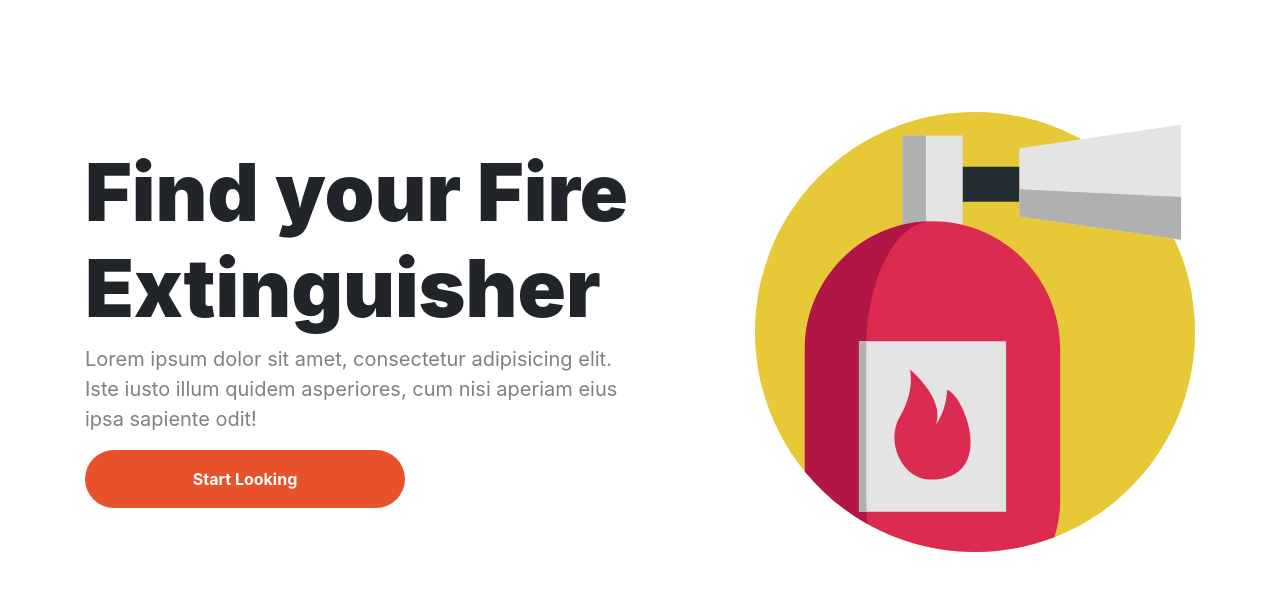
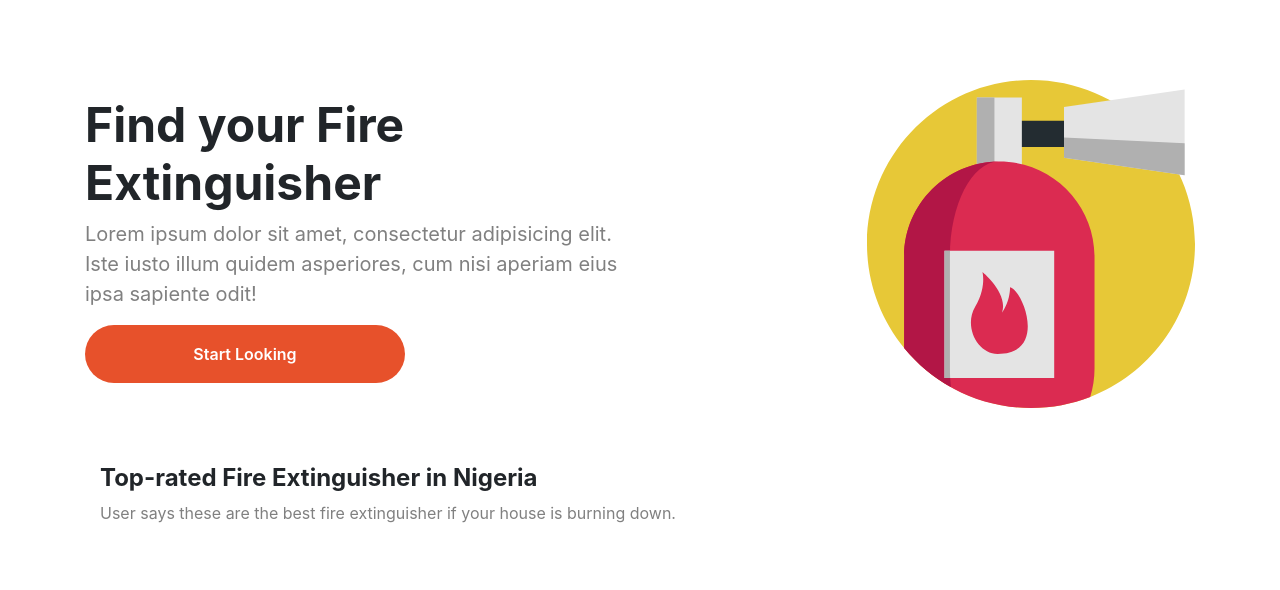
Before and after one commit to Adedipupo/fireEx, a Nuxt app: page / in a window 1280 px wide. Shown: the top 590 px of the page. Built offline with nearby package versions, Linux system fonts and the light colour scheme.

Commit message:
large card display

```diff
--- a/components/Hero.vue
+++ b/components/Hero.vue
@@ -26,19 +26,19 @@
     }
     .text-container {
         width: 50%;
-        margin-top: 4rem;
+        margin-top: 1rem;
     }
     .header {
-        font-weight: 900;
-        font-size: 5rem;
+        font-weight: 700;
+        font-size: 3rem;
     }
     .snippet {
         color: grey;
         font-size: 1.25rem;
     }
     .image {
-        width: 27.5rem;
-        margin-top: 2rem;
+        width: 20.5rem;
+        /* margin-top: 1rem; */
     }
     .overlay {
         background: rgba(0, 0, 0, 0);
@@ -53,7 +53,7 @@
         background-color: rgb(231, 81, 43);
         color: white;
         width: 20rem;
-        font-weight: 700;
+        font-weight: 600;
         transition: 0.5s;
     }
     .button:hover {
--- /dev/null
+++ b/components/LargeCardDisplay.vue
@@ -0,0 +1,34 @@
+<template>
+  <div class="container">
+    <h4 class="header">
+      Top-rated Fire Extinguisher in Nigeria
+    </h4>
+    <p class="snippet">
+      User says these are the best fire extinguisher if your house is burning
+      down.
+    </p>
+    <div class="cards-container"></div>
+  </div>
+</template>
+
+<script>
+export default {};
+</script>
+
+<style scoped>
+.container {
+  margin-top: 4rem;
+}
+.header {
+  font-weight: 700;
+  font-size: 1.5rem;
+}
+.snippet {
+  color: grey;
+  margin-bottom: 1.5rem;
+}
+.cards-container {
+  display: flex;
+  justify-content: space-between;
+}
+</style>
--- a/pages/index.vue
+++ b/pages/index.vue
@@ -1,12 +1,18 @@
 <template>
- <div class="container">
-  <Hero />
- </div>
+  <div class="container">
+    <Hero />
+    <LargeCardDisplay />
+  </div>
 </template>
 
 <script>
+import {largeCardSections} from "@/assets/data.js";
 
 export default {
-
-}
+  data(){
+    return{
+      largeCardInfo : largeCardSections
+    }
+  }
+};
 </script>
```
